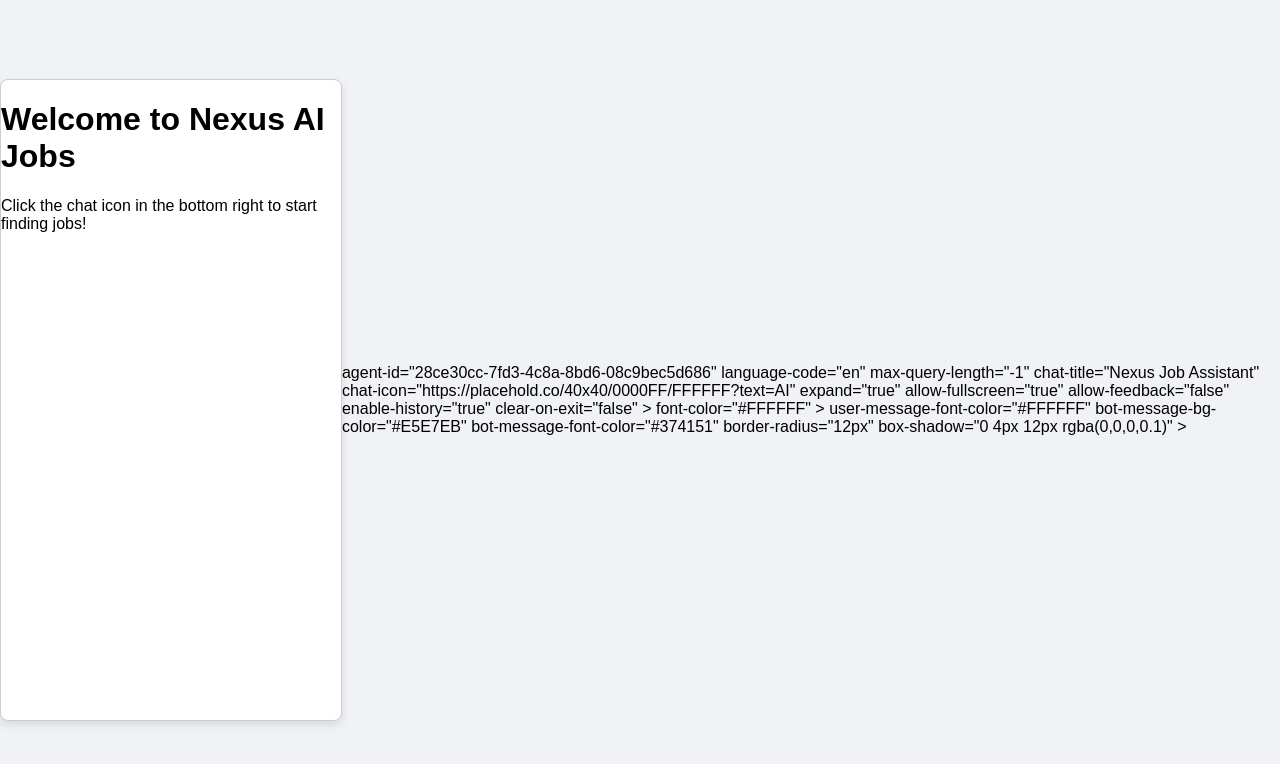
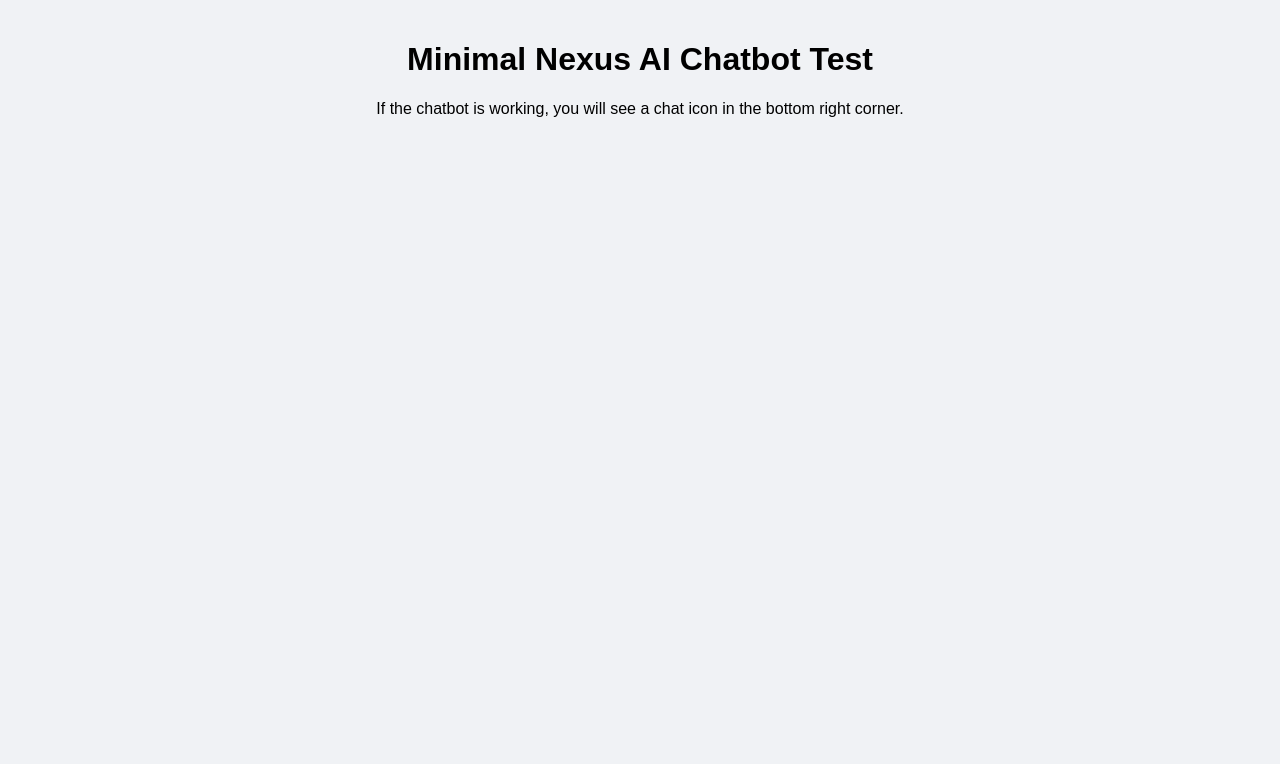
Before and after one commit to AppLP25/nexus-chatbot-test, a plain HTML site: page index.html in a window 1280 px wide. Drawn offline with Linux system fonts and the light colour scheme.

Commit message:
Update index.html

```diff
--- a/index.html
+++ b/index.html
@@ -1,76 +1,29 @@
 <!DOCTYPE html>
 <html>
 <head>
-    <title>Nexus AI Chatbot</title>
+    <title>Nexus AI Minimal Chatbot</title>
     <meta name="viewport" content="width=device-width, initial-scale=1.0">
     <style>
-        /* Optional: Basic styling for the host page */
         body {
             font-family: Arial, sans-serif;
             margin: 0;
-            padding: 0;
-            display: flex;
-            justify-content: center;
-            align-items: center;
-            min-height: 100vh;
+            padding: 20px;
+            text-align: center;
             background-color: #f0f2f5;
-        }
-        .container {
-            width: 100%;
-            max-width: 800px; /* Adjust as needed */
-            height: 80vh; /* Adjust as needed */
-            border: 1px solid #ccc;
-            border-radius: 8px;
-            overflow: hidden;
-            box-shadow: 0 4px 8px rgba(0,0,0,0.1);
-            background-color: white;
-            position: relative; /* For positioning the chat widget if needed */
         }
     </style>
 </head>
 <body>
-    <div class="container">
-        <h1>Welcome to Nexus AI Jobs</h1>
-        <p>Click the chat icon in the bottom right to start finding jobs!</p>
-    </div>
+    <h1>Minimal Nexus AI Chatbot Test</h1>
+    <p>If the chatbot is working, you will see a chat icon in the bottom right corner.</p>
 
     <!-- Dialogflow Messenger Integration -->
     <script src="https://www.gstatic.com/dialogflow-console/fast/df-messenger/prod/v1/df-messenger.js"></script>
     <df-messenger
-        project-id="newagent-dovq"  <!-- Your Project ID is now inserted here -->
-        agent-id="28ce30cc-7fd3-4c8a-8bd6-08c9bec5d686"      <!-- This agent ID is correct -->
+        project-id="newagent-dovq"
+        agent-id="28ce30cc-7fd3-4c8a-8bd6-08c9bec5d686"
         language-code="en"
-        max-query-length="-1"
-        chat-title="Nexus Job Assistant"
-        chat-icon="https://placehold.co/40x40/0000FF/FFFFFF?text=AI" <!-- Optional: Custom chat icon -->
-        expand="true" <!-- Optional: Set to true to open chat automatically -->
-        allow-fullscreen="true"
-        allow-feedback="false"
-        enable-history="true"
-        clear-on-exit="false"
-    >
-        <df-messenger-chat-open-icon chat-icon="https://placehold.co/40x40/0000FF/FFFFFF?text=AI"></df-messenger-chat-open-icon>
-        <df-messenger-titlebar
-            title="Nexus Job Assistant"
-            bg-color="#1E40AF"  <!-- Darker blue for title bar -->
-            font-color="#FFFFFF"
-        ></df-messenger-titlebar>
-        <df-messenger-input-text
-            placeholder="Type your job query..."
-            font-color="#333333"
-            bg-color="#F3F4F6"
-            send-icon-color="#1E40AF"
-        ></df-messenger-input-text>
-        <df-messenger-chat
-            bg-color="#F9FAFB"
-            font-color="#333333"
-            user-message-bg-color="#3B82F6"  <!-- Blue for user messages -->
-            user-message-font-color="#FFFFFF"
-            bot-message-bg-color="#E5E7EB"   <!-- Light gray for bot messages -->
-            bot-message-font-color="#374151"
-            border-radius="12px"
-            box-shadow="0 4px 12px rgba(0,0,0,0.1)"
-        ></df-messenger-chat>
-    </df-messenger>
+        chat-title="Nexus Minimal Test"
+    ></df-messenger>
 </body>
 </html>
```
